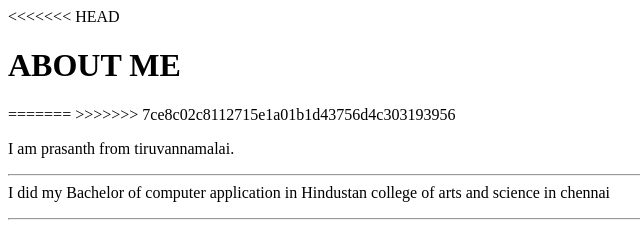
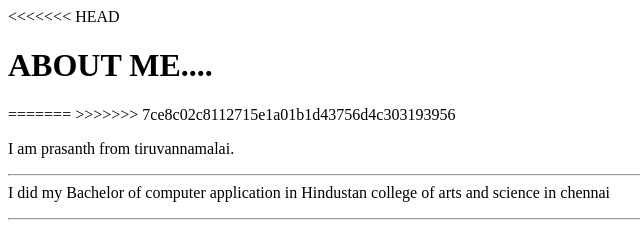
Before and after one commit to Patrick3330/HTML-Repo, a plain HTML site: page Day 1/Day 1.html in a window 1280 px wide. Shown: the top 226 px of the page, 0-640 px from the left. Drawn offline with Linux system fonts and the light colour scheme.

Commit message:
final edit

```diff
--- a/Day 1/Day 1.html
+++ b/Day 1/Day 1.html
@@ -3,7 +3,7 @@
 <head>
 <<<<<<< HEAD
     <title>Prasanth.G</title>
-    <h1>ABOUT ME</h1>
+    <h1>ABOUT ME....</h1>
 =======
     <meta charset="UTF-8">
     <meta name="viewport" content="width=device-width, initial-scale=1.0">
```
